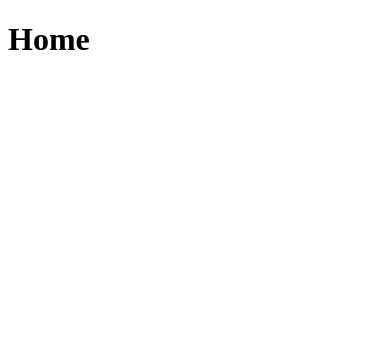
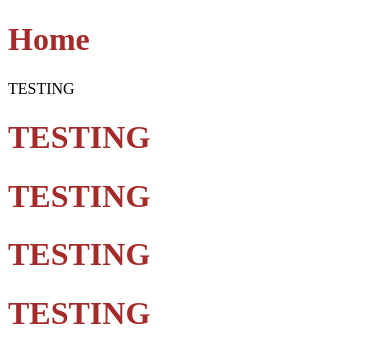
Before and after one commit to Krillinator/lektion_5_resolutions_orientation, a plain HTML site: page index.html in a window 390 px wide. Drawn offline with Linux system fonts and the light colour scheme.

Commit message:
Added Media Queries

```diff
--- a/index.html
+++ b/index.html
@@ -5,10 +5,17 @@
     <meta http-equiv="X-UA-Compatible" content="IE=edge">
     <meta name="viewport" content="width=device-width, initial-scale=1.0">
     <title>Home</title>
+    <link rel="stylesheet" href="styles.css">
 </head>
 <body>
 
     <h1>Home</h1>
+    <p> TESTING </p>
+
+    <h1> TESTING </h1>
+    <h1> TESTING </h1>
+    <h1> TESTING </h1>
+    <h1> TESTING </h1>
 
 </body>
 </html>
--- /dev/null
+++ b/styles.css
@@ -0,0 +1,11 @@
+/* Media Query Practice */
+
+@media screen and (max-width: 480px) {
+
+    h1 {
+        color: brown;
+    }
+
+}
+
+/* FORTSÄTTER 10:02 */
```
